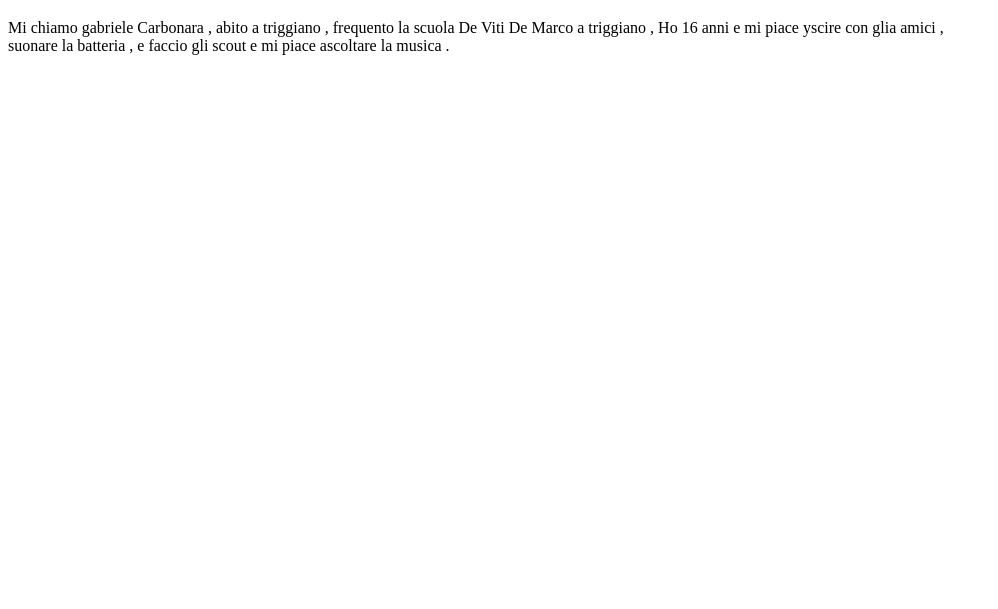
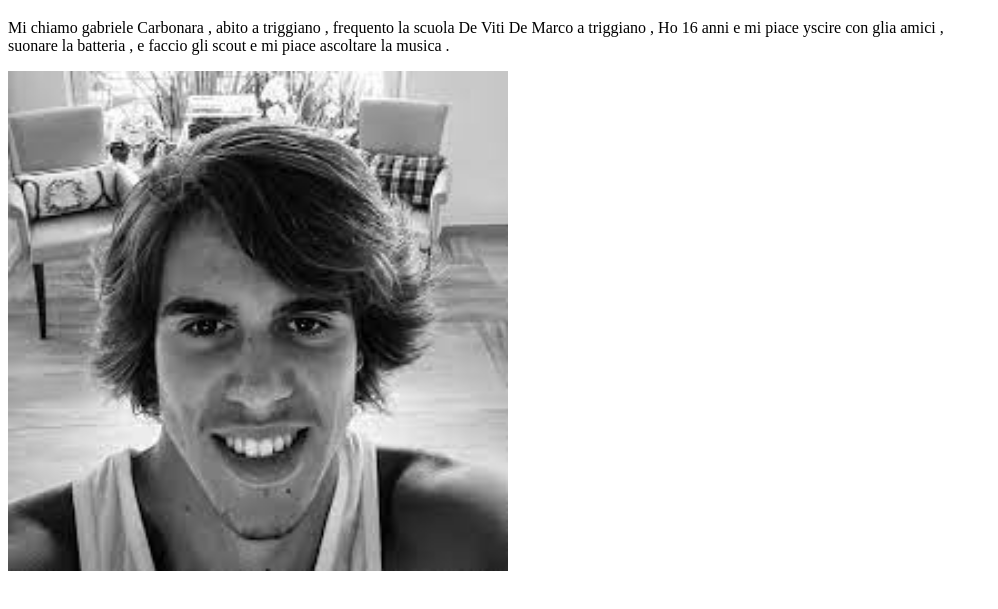
Before and after one commit to gabrielecarbonara/HTML, a plain HTML site: page esercizi/primohtml.html in a window 1280 px wide. Shown: the part 61-670 px from the top of the page, without its empty margins (0-998 px from the left). Drawn offline with Linux system fonts and the light colour scheme.

Commit message:
Update primohtml.html

```diff
--- a/esercizi/primohtml.html
+++ b/esercizi/primohtml.html
@@ -9,5 +9,8 @@
     <p>Mi chiamo gabriele Carbonara , abito a triggiano , frequento la scuola De Viti De Marco a triggiano ,
     Ho 16 anni e mi piace yscire con glia  amici , <br>
     suonare la batteria , e faccio gli scout e mi piace ascoltare la  musica .</p>
+
+    <img src="images/cantante.jfif" width="500" heignt="600">
+
     </body>
   </html>
```
